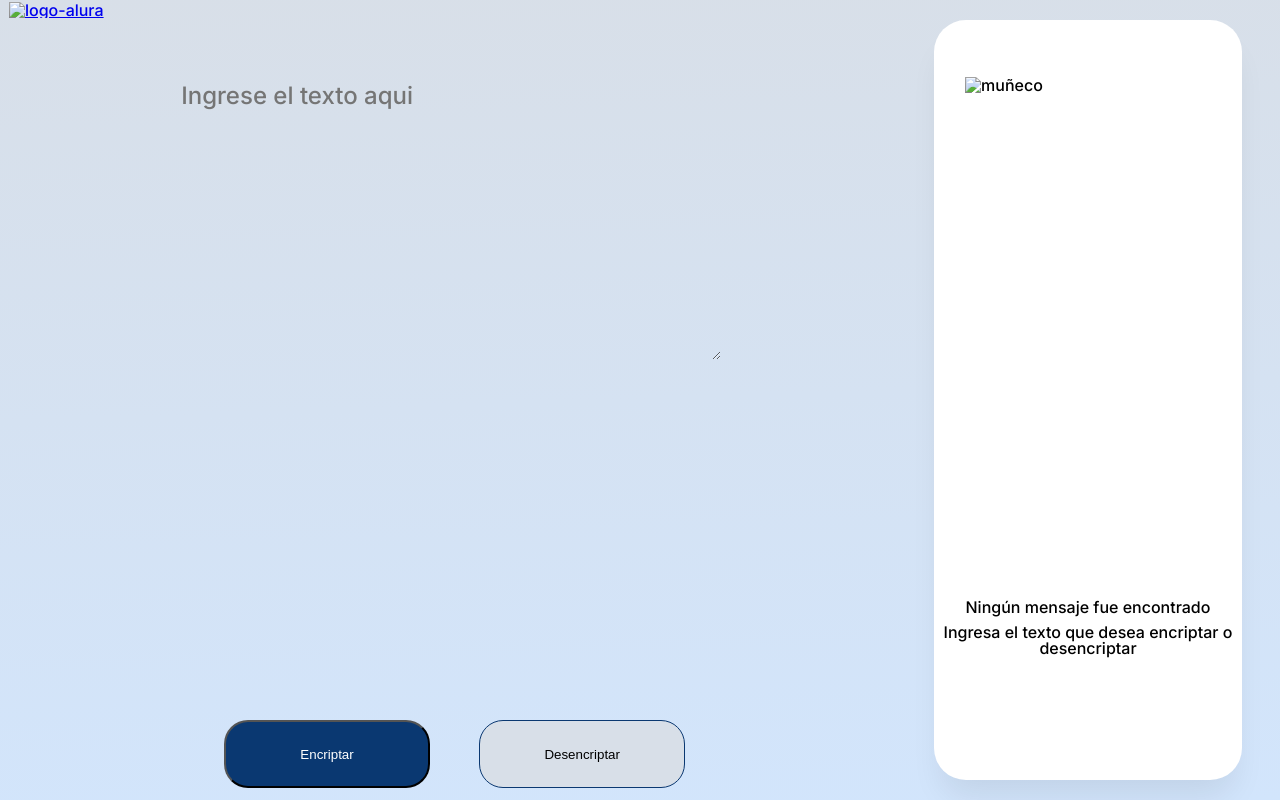
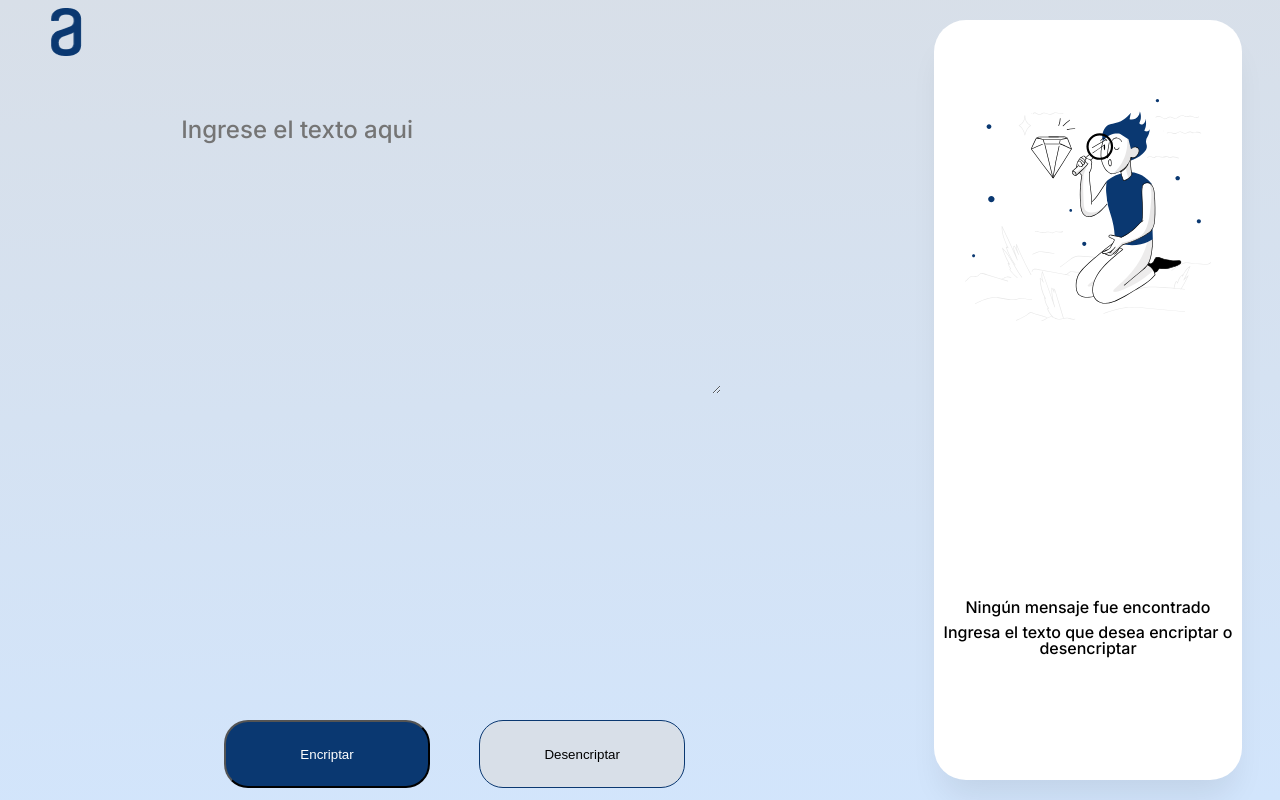
Before and after one commit to IERoldan/alura_challenge_1, a plain HTML site: page index.html in a window 1280 px wide. Drawn offline with Linux system fonts and the light colour scheme; the site is published under a folder, as on GitHub Pages, so addresses that start at the root find nothing; a web font is replaced by a local one.

Commit message:
changed src

```diff
--- a/index.html
+++ b/index.html
@@ -6,7 +6,7 @@
     <meta http-equiv="X-UA-Compatible" content="IE=edge">
     <meta name="viewport" content="width=device-width, initial-scale=1.0">
     <link rel="stylesheet" href="style.css">
-    <link rel="icon" type="img" href="/assets/logo_alura_1.png">
+    <link rel="icon" type="img" href="assets/logo_alura_1.png">
     <title>Encriptador</title>
     <style>
         @import url('https://fonts.googleapis.com/css2?family=Inter:wght@300;500;700&family=Sofia+Sans+Condensed:ital,wght@0,400;0,500;1,400&display=swap');
@@ -16,7 +16,7 @@
 <body>
     <div class="container">
         <div class="main">
-            <a href="/index.html"><img src="/assets/logo_alura_1.png" alt="logo-alura" class="logo-alura"></a>
+            <a href="/index.html"><img src="assets/logo_alura_1.png" alt="logo-alura" class="logo-alura"></a>
             <textarea name="text-index" type="text" class="text-index" id="text-input"
                 placeholder="Ingrese el texto aqui"  maxlength="150" onfocus="textAlertCase()"></textarea>
         </div>
@@ -36,7 +36,7 @@
         <div class="aside box-reveal-msg"  id="container-text-encrypted">
         </div>
     </div>
-    <script src="alura_challenge_1/index.js"></script>
+    <script src="index.js"></script>
 </body>
 
 </html>
--- a/index.js
+++ b/index.js
@@ -5,7 +5,7 @@ const textToAlert = document.getElementById('text_alert');
 let textToAnalize = document.getElementById("text-input");
 let containerTextEncrypted = document.getElementById('container-text-encrypted').innerHTML = `
             <div class="a-1">
-                <img src="/assets/muñeco.svg" class="muneco" alt="muñeco">
+                <img src="assets/muñeco.svg" class="muneco" alt="muñeco">
               </div>
               <div class="a-2">
                 <h3 class="a-2-text"><strong>Ningún mensaje fue encontrado</strong></h3>
```
